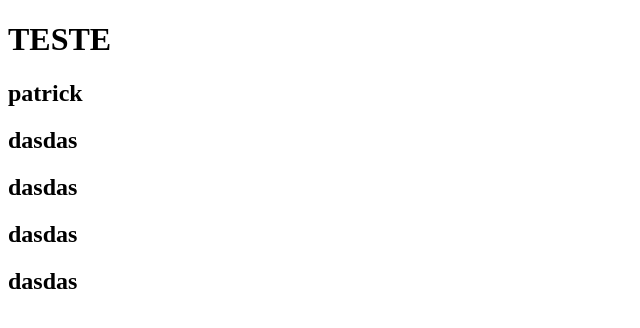
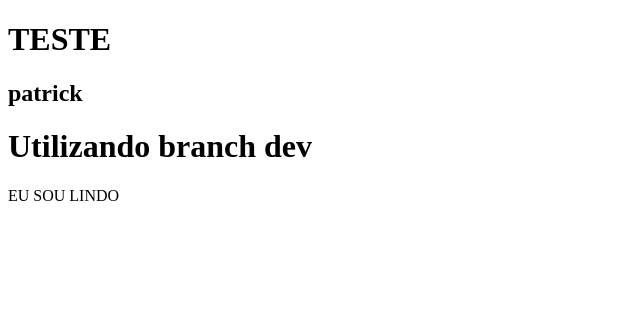
Before and after one commit to joaot1/aula2Patrick, a plain HTML site: page index.html in a window 1280 px wide. Shown: the whole page, without its empty margins (0-640 px from the left). Drawn offline with Linux system fonts and the light colour scheme.

Commit message:
alteração

```diff
--- a/index.html
+++ b/index.html
@@ -11,9 +11,7 @@
 
 
 
-    <h2>dasdas</h2>
-    <h2>dasdas</h2>
-    <h2>dasdas</h2>
-    <h2>dasdas</h2>
+   <h1>Utilizando branch dev</h1>
+   <p>EU SOU LINDO</p>
 </body>
 </html>
```
